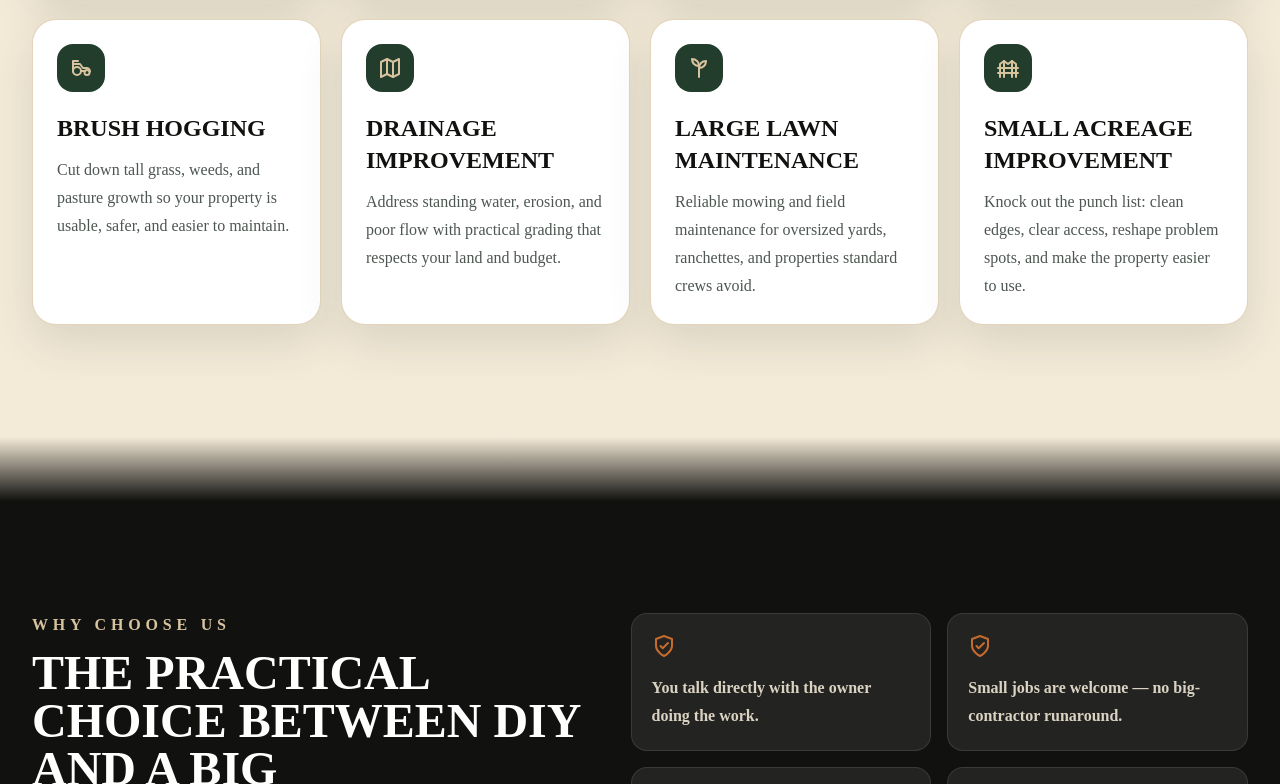
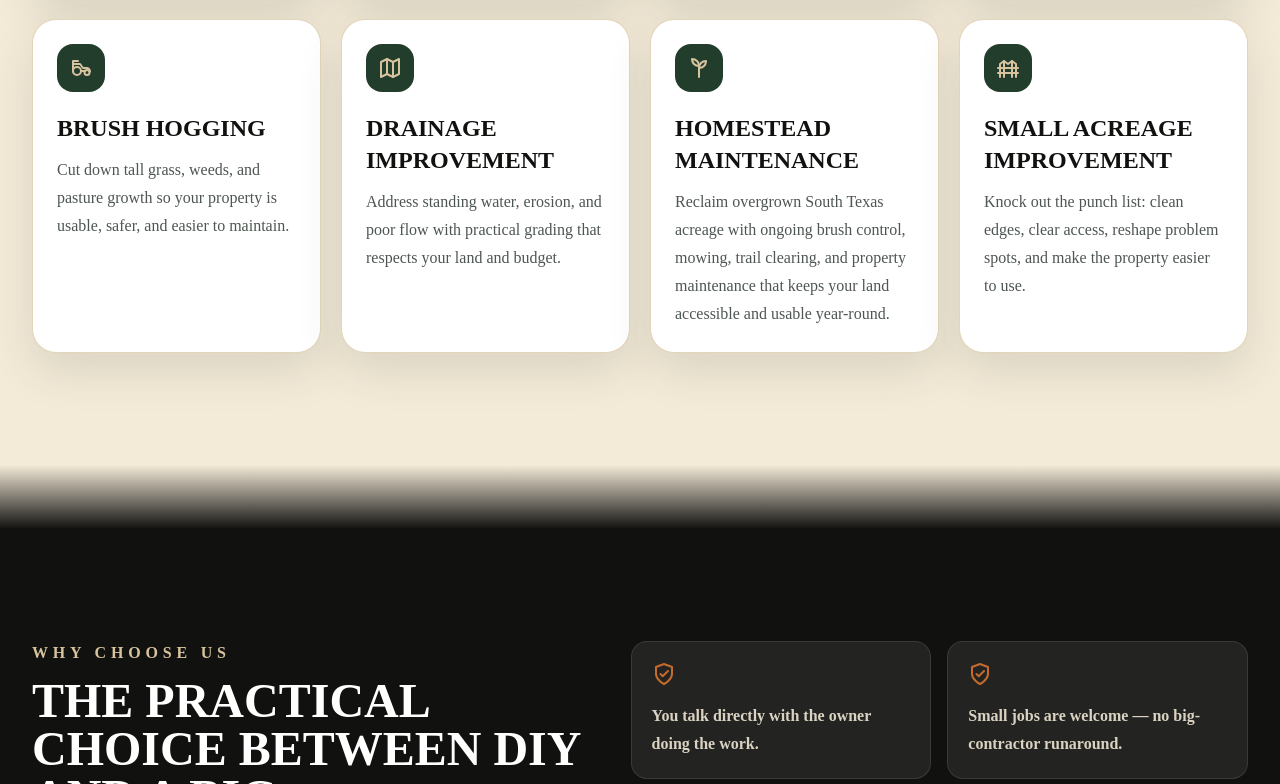
Before and after one commit to Flowjet12/tractor-landing-page, a Next.js app: page / in a window 1280 px wide. Shown: the part 1716-2500 px from the top of the page. Built offline with nearby package versions, Linux system fonts and the light colour scheme.

Commit message:
Update LandingPage.tsx

```diff
--- a/components/LandingPage.tsx
+++ b/components/LandingPage.tsx
@@ -67,8 +67,8 @@ const services = [
   },
   {
     icon: Sprout,
-    title: "Large Lawn Maintenance",
-    text: "Reliable mowing and field maintenance for oversized yards, ranchettes, and properties standard crews avoid.",
+    title: "Homestead Maintenance",
+    text: "Reclaim overgrown South Texas acreage with ongoing brush control, mowing, trail clearing, and property maintenance that keeps your land accessible and usable year-round.",
   },
   {
     icon: Fence,
@@ -578,10 +578,10 @@ export default function LandingPage() {
 
           <div className="mt-10 grid gap-6 md:grid-cols-2 lg:grid-cols-4">
             {[
-              ["ShedPadBefore.jpg", "Before: rough native ground"],
-              ["ShedPadDuring1.jpg", "During: clearing and first pass"],
-              ["ShedPadDuring2.jpg", "During: shaping and compaction"],
-              ["ShedPadDone.jpg", "Done: finished shed pad ready for build"],
+              ["ShedPadBefore.jpg", "Rough native ground"],
+              ["ShedPadDuring1.jpg", "Clearing and initial leveling"],
+              ["ShedPadDuring2.jpg", "Material movement"],
+              ["ShedPadDone.jpg", "Finished level pad ready for shed delivery"],
             ].map(([src, caption], index) => (
               <figure
                 key={src}
```
